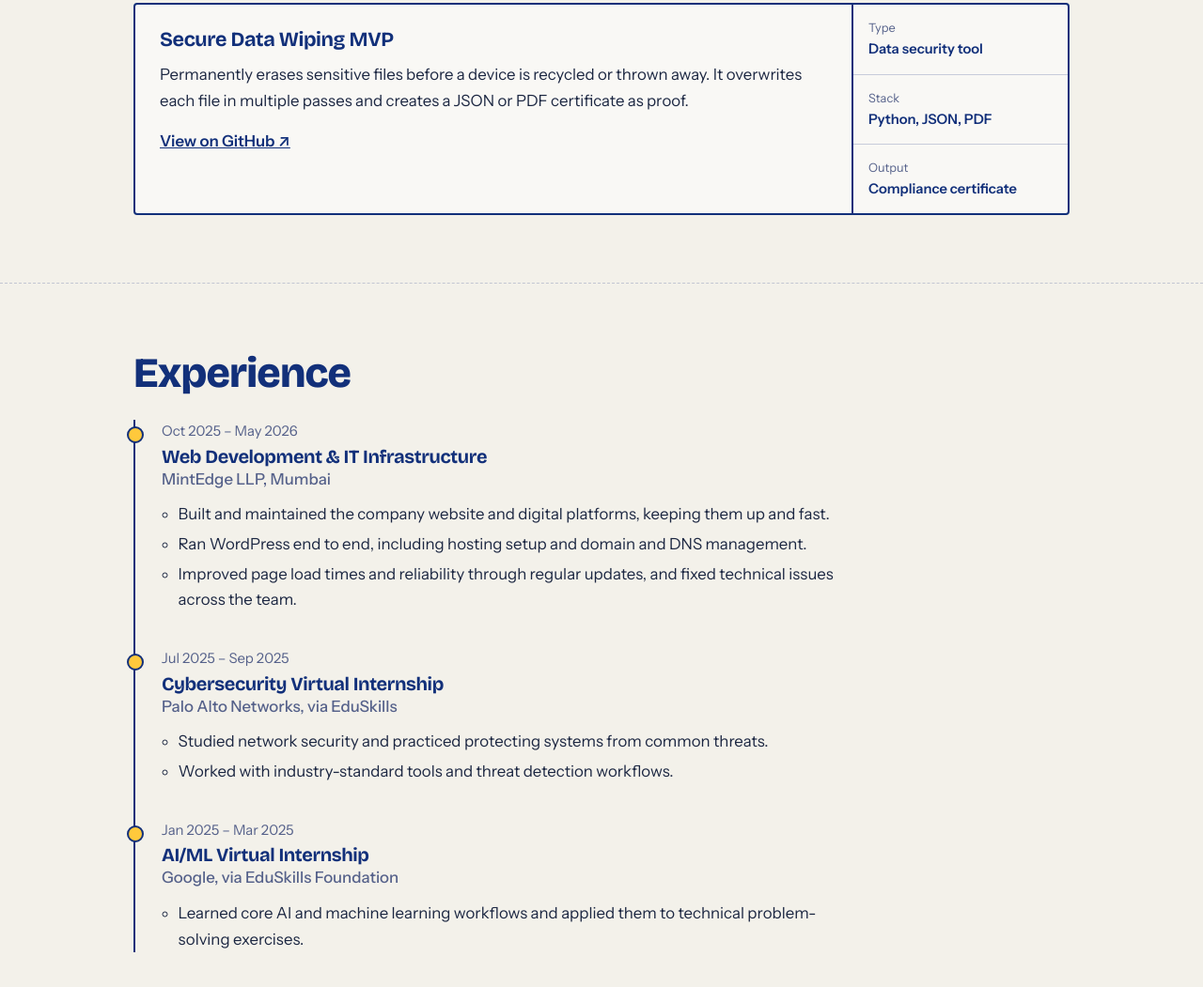
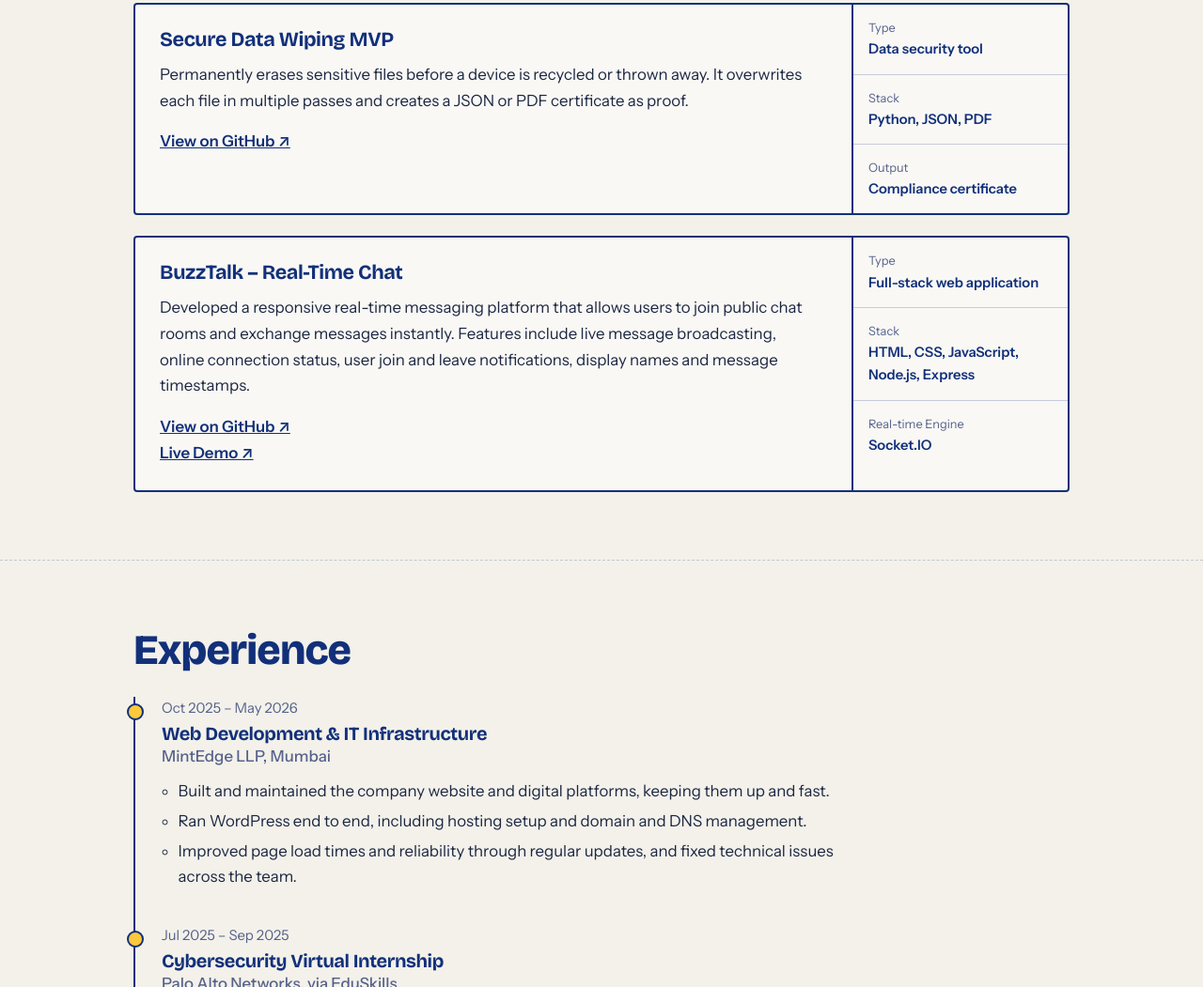
Before and after one commit to N6si/N6si.github.io, a plain HTML site: page index.html in a window 1280 px wide. Shown: the part 2042-3093 px from the top of the page at 94% size. Drawn offline with nearby package versions, Linux system fonts and the light colour scheme.

Commit message:
Add BuzzTalk project details to index.html
Added a new article section for BuzzTalk, detailing its features and providing links to the GitHub repository and live demo.

```diff
--- a/index.html
+++ b/index.html
@@ -188,6 +188,46 @@ footer{padding:28px 0 36px;color:var(--mute);font-size:.9rem;border-top:1px dash
         <div><small>Output</small><b>Compliance certificate</b></div>
       </div>
     </article>
+<article class="sheet">
+  <div class="body">
+    <h3>BuzzTalk – Real-Time Chat</h3>
+    <p>
+      Developed a responsive real-time messaging platform that allows
+      users to join public chat rooms and exchange messages instantly.
+      Features include live message broadcasting, online connection
+      status, user join and leave notifications, display names and
+      message timestamps.
+    </p>
+    <a class="l"
+       href="https://github.com/N6si/BuzzTalk-Realtime-Chat"
+       target="_blank"
+       rel="noopener">
+       View on GitHub ↗
+    </a>
+    <br>
+    <a class="l"
+       href="https://n6si.github.io/BuzzTalk-Realtime-Chat/"
+       target="_blank"
+       rel="noopener">
+       Live Demo ↗
+    </a>
+  </div>
+
+  <div class="tb">
+    <div>
+      <small>Type</small>
+      <b>Full-stack web application</b>
+    </div>
+    <div>
+      <small>Stack</small>
+      <b>HTML, CSS, JavaScript, Node.js, Express</b>
+    </div>
+    <div>
+      <small>Real-time Engine</small>
+      <b>Socket.IO</b>
+    </div>
+  </div>
+</article>
   </div>
 </div></section>
 
```
